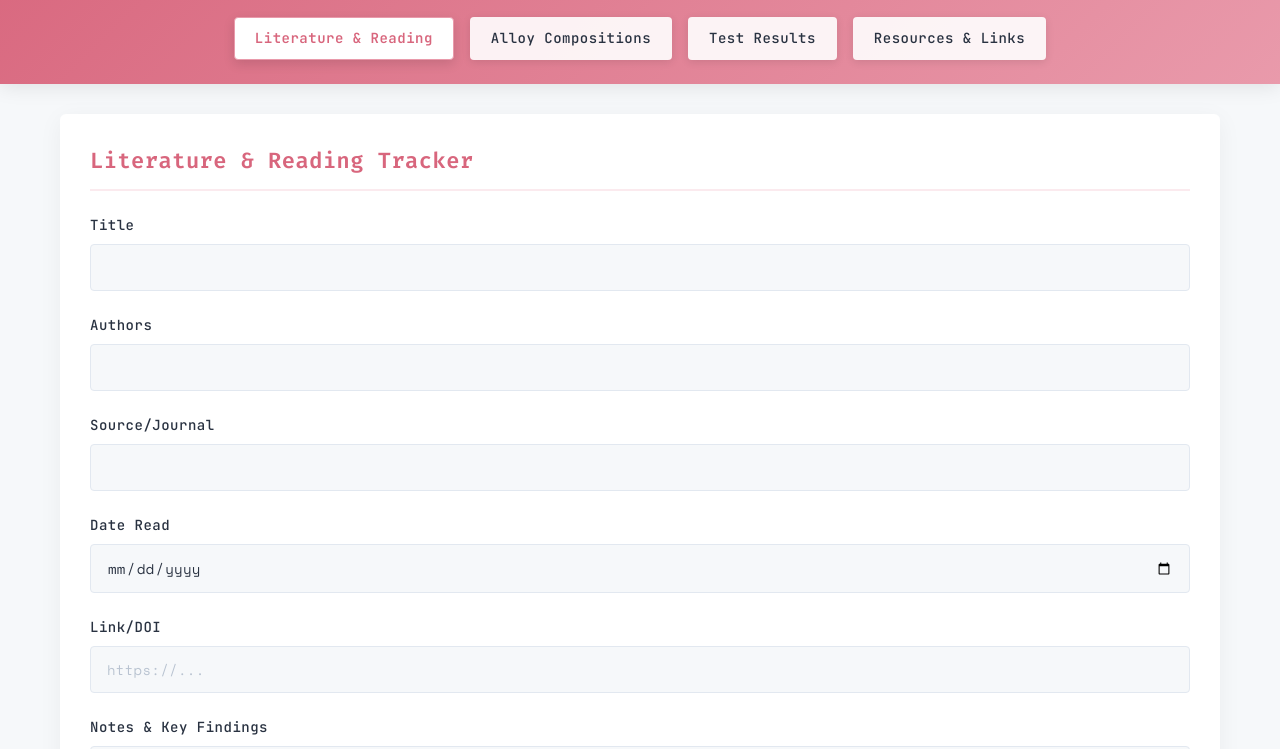
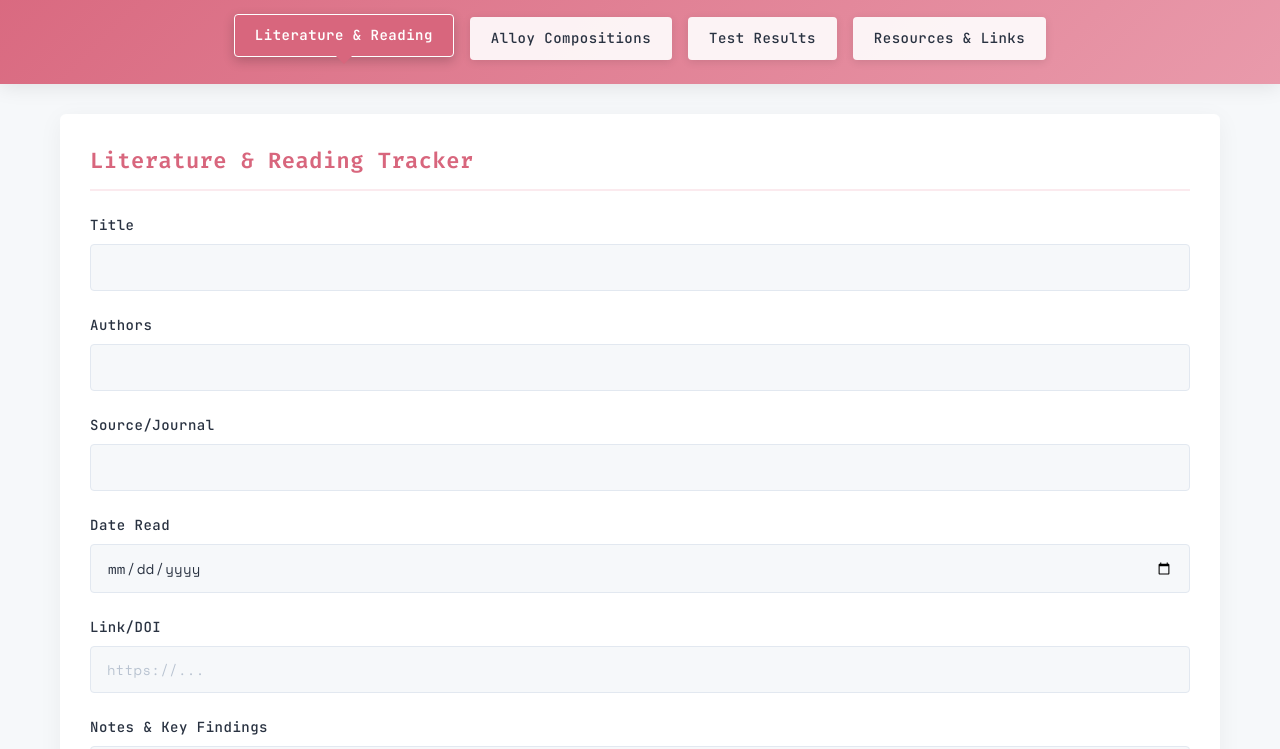
Before and after one commit to nalu-moonga/research-tracker, a plain HTML site: page index.html in a window 1280 px wide. Shown: the part 108-857 px from the top of the page. Drawn offline with nearby package versions, Linux system fonts and the light colour scheme.

Commit message:
Update index.html

```diff
--- a/index.html
+++ b/index.html
@@ -94,11 +94,26 @@
         }
 
         .nav-item.active {
-            background-color: var(--white);
-            color: var(--blush-pink);
-            border: 1px solid var(--light-pink);
+            background-color: var(--blush-pink);
+            color: var(--white);
+            border: 1px solid var(--white);
             font-weight: 600;
-            box-shadow: 0 4px 12px rgba(0, 0, 0, 0.12);
+            box-shadow: 0 4px 12px rgba(0, 0, 0, 0.2);
+            transform: translateY(-3px);
+            position: relative;
+        }
+
+        .nav-item.active::after {
+            content: '';
+            position: absolute;
+            bottom: -8px;
+            left: 50%;
+            transform: translateX(-50%);
+            width: 0;
+            height: 0;
+            border-left: 8px solid transparent;
+            border-right: 8px solid transparent;
+            border-top: 8px solid var(--blush-pink);
         }
 
         main {
```
